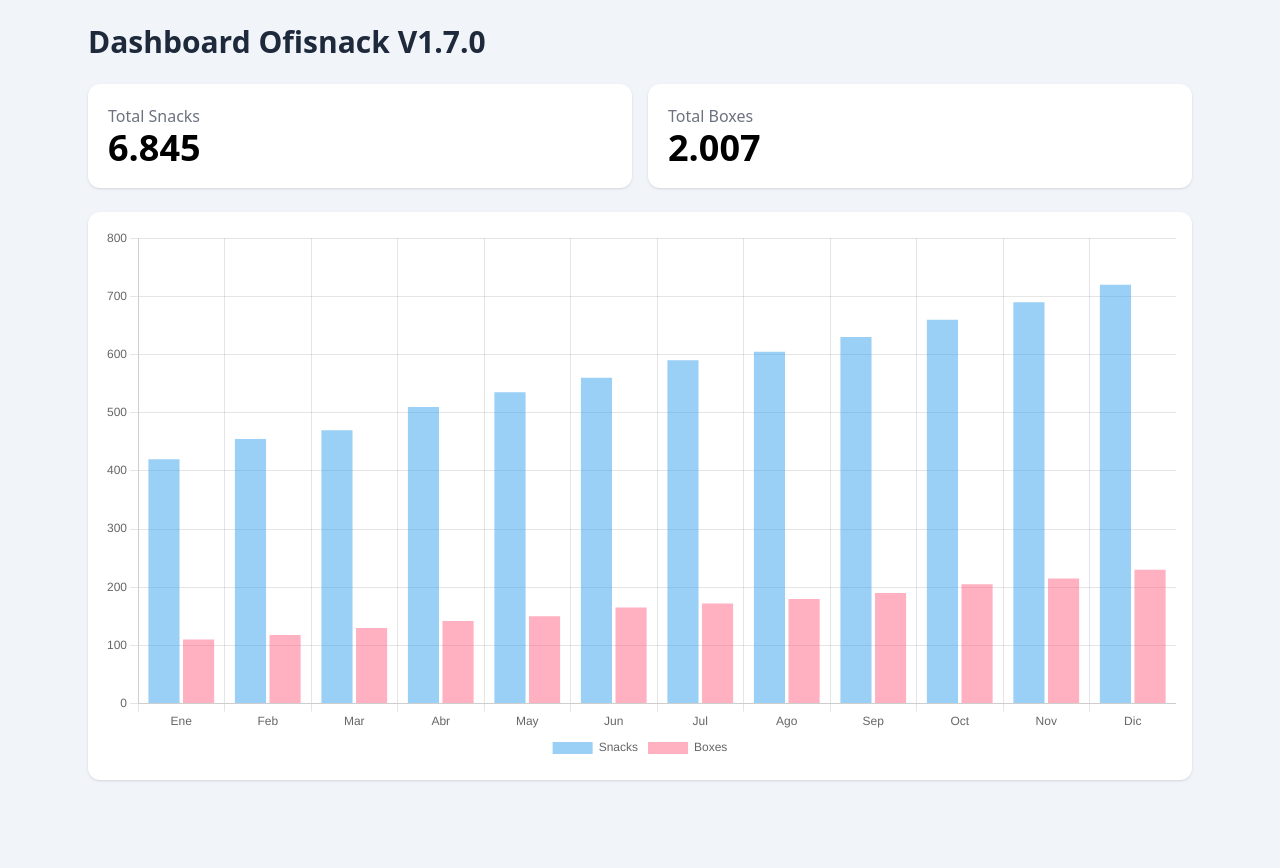
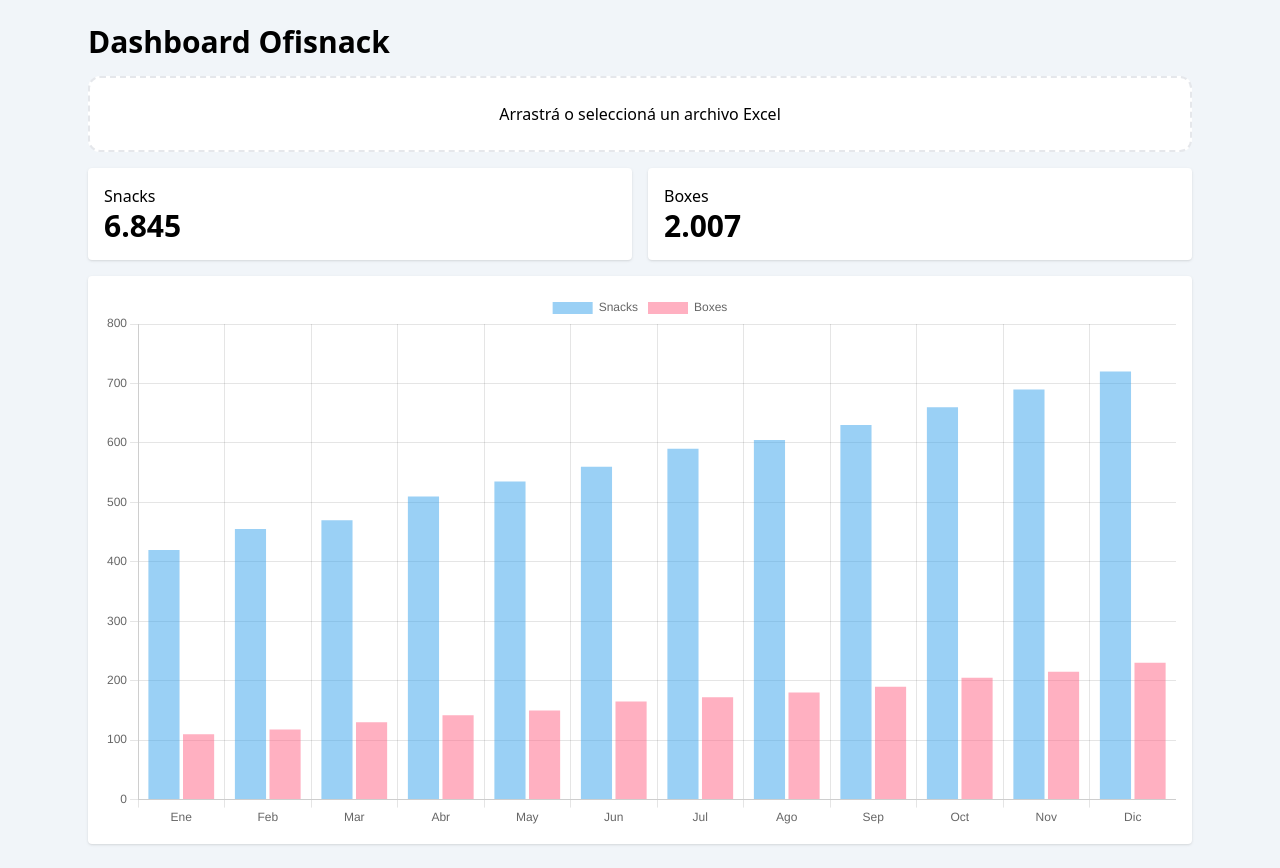
Before and after one commit to AmeliaSanchez/Dashboard_Ofisnack, a plain HTML site: page index.html in a window 1280 px wide. Before the commit the page ends 804 px from the top, so only its background shows below. Drawn offline with nearby package versions, Linux system fonts and the light colour scheme.

Commit message:
Add files via upload

```diff
--- a/index.html
+++ b/index.html
@@ -1,34 +1,57 @@
-<!DOCTYPE html>
-<html lang="es">
-<head>
-<meta charset="utf-8">
-<meta name="viewport" content="width=device-width,initial-scale=1">
-<title>Dashboard Ofisnack V1.7.0 Base</title>
+<!DOCTYPE html><html lang="es"><head>
+<meta charset="utf-8"><meta name="viewport" content="width=device-width,initial-scale=1">
+<title>Dashboard Ofisnack V1.7.0 M2</title>
 <script src="https://cdn.tailwindcss.com"></script>
 <script src="https://cdn.jsdelivr.net/npm/chart.js"></script>
-</head>
-<body class="bg-slate-100">
+<script src="https://cdn.jsdelivr.net/npm/xlsx/dist/xlsx.full.min.js"></script>
+</head><body class="bg-slate-100">
 <div class="max-w-6xl mx-auto p-6">
-<h1 class="text-3xl font-bold text-slate-800 mb-6">Dashboard Ofisnack V1.7.0</h1>
-<div class="grid md:grid-cols-2 gap-4 mb-6">
-<div class="bg-white rounded-xl shadow p-5"><div class="text-gray-500">Total Snacks</div><div id="kpiSnacks" class="text-4xl font-bold"></div></div>
-<div class="bg-white rounded-xl shadow p-5"><div class="text-gray-500">Total Boxes</div><div id="kpiBoxes" class="text-4xl font-bold"></div></div>
+<h1 class="text-3xl font-bold mb-4">Dashboard Ofisnack</h1>
+<label class="block border-2 border-dashed rounded-xl p-6 bg-white text-center cursor-pointer">
+<input id="excelFile" type="file" accept=".xlsx,.xls" class="hidden">
+<span>Arrastrá o seleccioná un archivo Excel</span>
+</label>
+<div class="grid grid-cols-2 gap-4 my-4">
+<div class="bg-white p-4 rounded shadow"><div>Snacks</div><div id="kpiS" class="text-3xl font-bold"></div></div>
+<div class="bg-white p-4 rounded shadow"><div>Boxes</div><div id="kpiB" class="text-3xl font-bold"></div></div>
 </div>
-<div class="bg-white rounded-xl shadow p-4"><canvas id="ventas"></canvas></div>
+<div class="bg-white p-4 rounded shadow"><canvas id="chart"></canvas></div>
 </div>
 <script>
-fetch('datos.json').then(r=>r.json()).then(d=>{
- const ts=d.snacks.reduce((a,b)=>a+b,0), tb=d.boxes.reduce((a,b)=>a+b,0);
- document.getElementById('kpiSnacks').textContent=ts.toLocaleString('es-AR');
- document.getElementById('kpiBoxes').textContent=tb.toLocaleString('es-AR');
- new Chart(document.getElementById('ventas'),{
-  type:'bar',
-  data:{labels:d.meses,datasets:[
-    {label:'Snacks',data:d.snacks},
-    {label:'Boxes',data:d.boxes}
-  ]},
-  options:{responsive:true,plugins:{legend:{position:'bottom'}}}
- });
+let chart;
+function render(d){
+ const ts=d.snacks.reduce((a,b)=>a+b,0),tb=d.boxes.reduce((a,b)=>a+b,0);
+ kpiS.textContent=ts.toLocaleString('es-AR');
+ kpiB.textContent=tb.toLocaleString('es-AR');
+ if(chart) chart.destroy();
+ chart=new Chart(chartEl,{type:'bar',data:{labels:d.meses,datasets:[
+ {label:'Snacks',data:d.snacks},
+ {label:'Boxes',data:d.boxes}
+ ]}});
+}
+const chartEl=document.getElementById('chart');
+fetch('datos.json').then(r=>r.json()).then(render);
+
+excelFile.addEventListener('change',e=>{
+ const file=e.target.files[0];
+ if(!file)return;
+ const fr=new FileReader();
+ fr.onload=ev=>{
+   const wb=XLSX.read(ev.target.result,{type:'array'});
+   const ws=wb.Sheets[wb.SheetNames[0]];
+   const rows=XLSX.utils.sheet_to_json(ws,{defval:""});
+   const meses=["Ene","Feb","Mar","Abr","May","Jun","Jul","Ago","Sep","Oct","Nov","Dic"];
+   const snacks=new Array(12).fill(0), boxes=new Array(12).fill(0);
+   rows.forEach(r=>{
+      const m=(r.Mes||r.mes||"").toString().trim();
+      const i=meses.findIndex(x=>x.toLowerCase()===m.toLowerCase().slice(0,3));
+      if(i>=0){
+        snacks[i]=Number(r.Snacks||r.snacks||0);
+        boxes[i]=Number(r.Boxes||r.boxes||0);
+      }
+   });
+   render({meses,snacks,boxes});
+ };
+ fr.readAsArrayBuffer(file);
 });
-</script>
-</body></html>
+</script></body></html>
```
